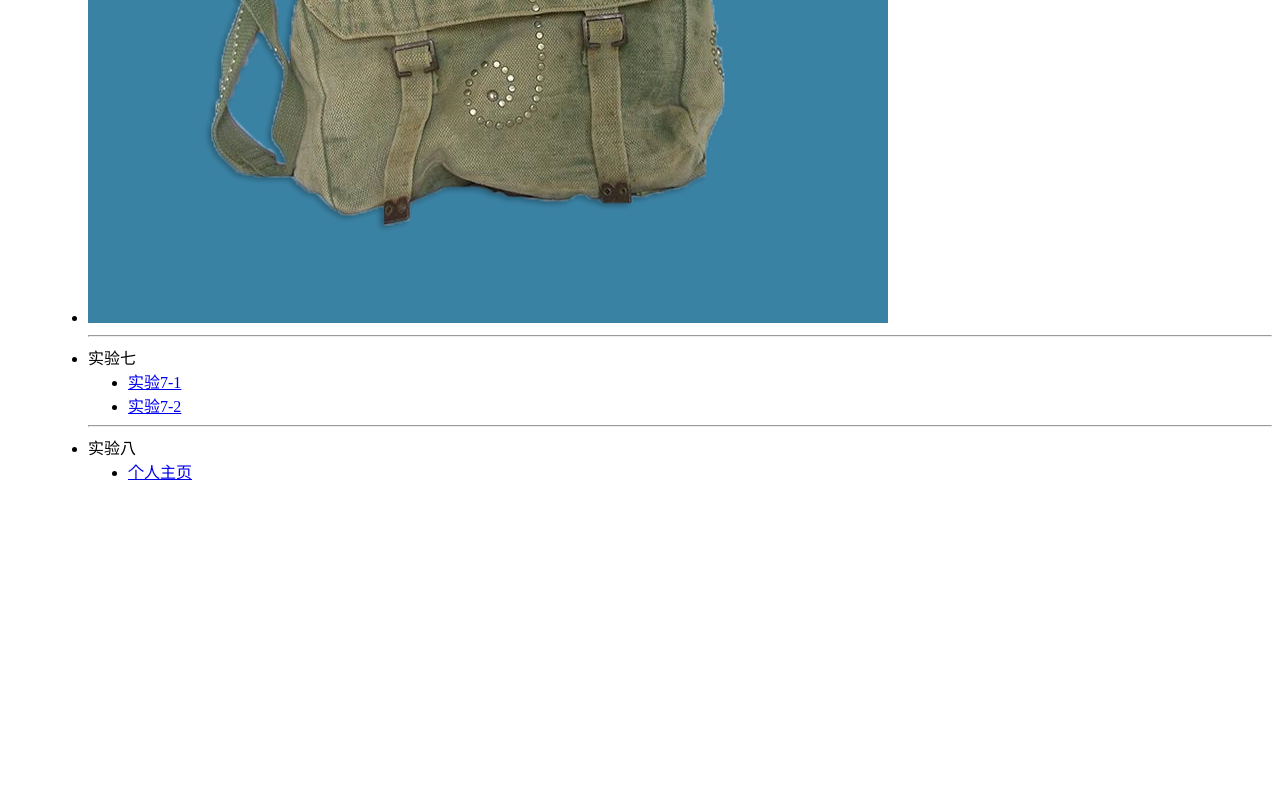
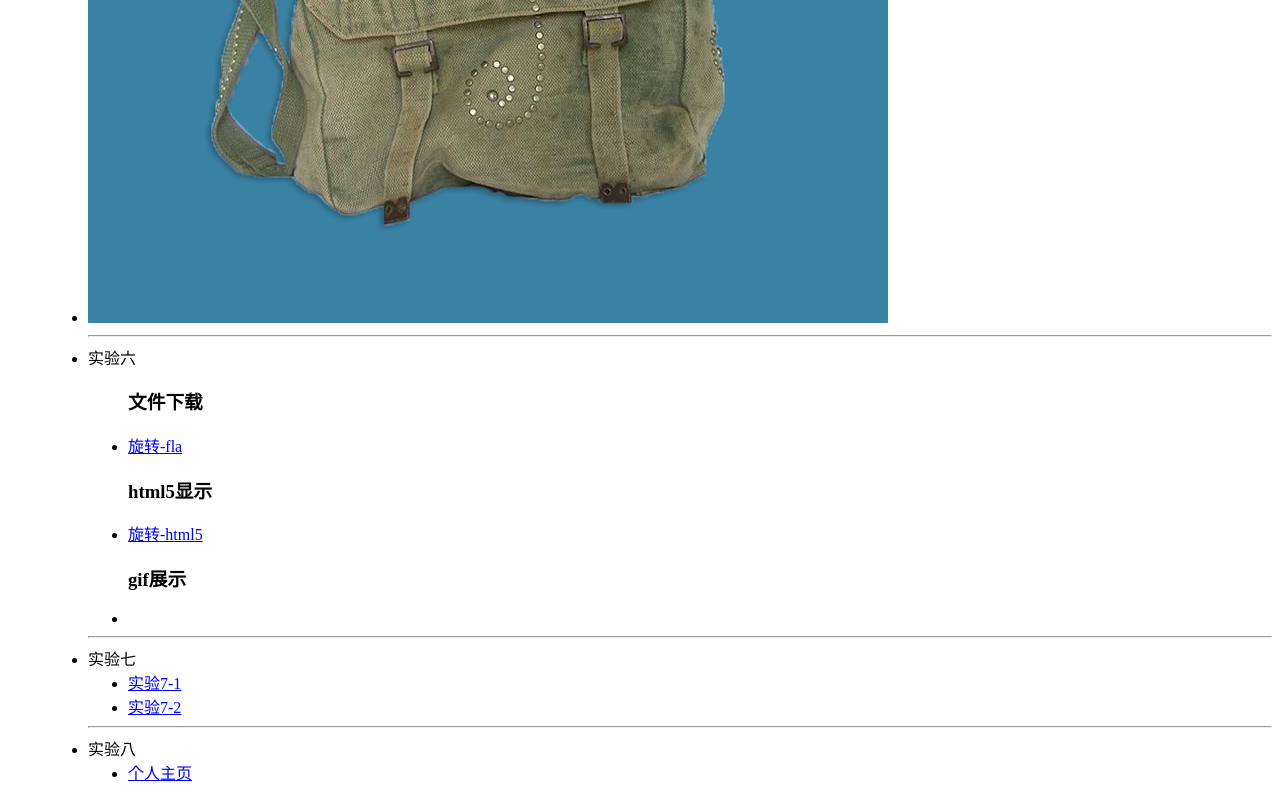
Before and after one commit to wsyyyyyyyyyy/wsyyyyyyyyyy.github.io, a plain HTML site: page index.html in a window 1280 px wide. Shown: the part 2629-3429 px from the top of the page. Before the commit the page ends 3128 px from the top, so only its background shows below. Drawn offline with Linux system fonts and the light colour scheme.

Commit message:
Update index.html

```diff
--- a/index.html
+++ b/index.html
@@ -52,6 +52,16 @@
          <li><img src="笑脸文件.png"></li>
          <li><img src="抠图文件.png"></li>
        <hr/>
+    <li>实验六
+      <ul type="disc">
+        <h3>文件下载</h3>
+        <li><a href="sy6-1.fla">旋转-fla</a></li>
+        <h3>html5显示</h3>
+        <li><a href="sy6-1.html">旋转-html5</a></li>
+        <h3>gif展示</h3>
+        <li><a href="sy6-1.gif"></a></li>
+      </ul>
+    <hr/>
     <li>实验七
       <ul type="disc">
         <li><a href="sy7-1.html">实验7-1</a></li>
@@ -60,5 +70,5 @@
       <hr/>
     <li>实验八
       <ul type="disc">
-        <li><a href="index.html">个人主页</a></li>
+        <li><a href="个人主页.html">个人主页</a></li>
       </ul>
```
